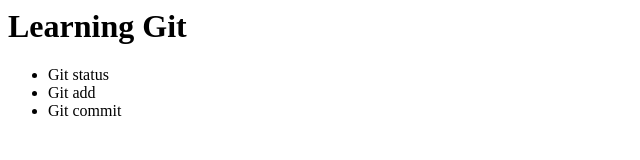
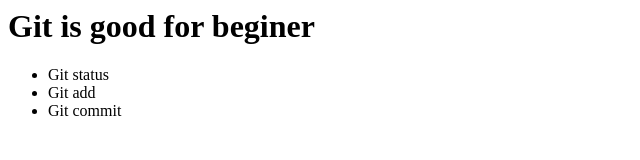
Before and after one commit to Paul2164/learn-git, a plain HTML site: page index.html in a window 1280 px wide. Shown: the whole page, without its empty margins (0-640 px from the left). Drawn offline with Linux system fonts and the light colour scheme.

Commit message:
config2 commit

```diff
--- a/index.html
+++ b/index.html
@@ -6,7 +6,7 @@
     <title>Document</title>
 </head>
 <body>
-    <h1>Learning Git </h1>
+    <h1>Git is good for beginer </h1>
     <ul>
         <li>Git status</li>
         <li>Git add</li>
```
